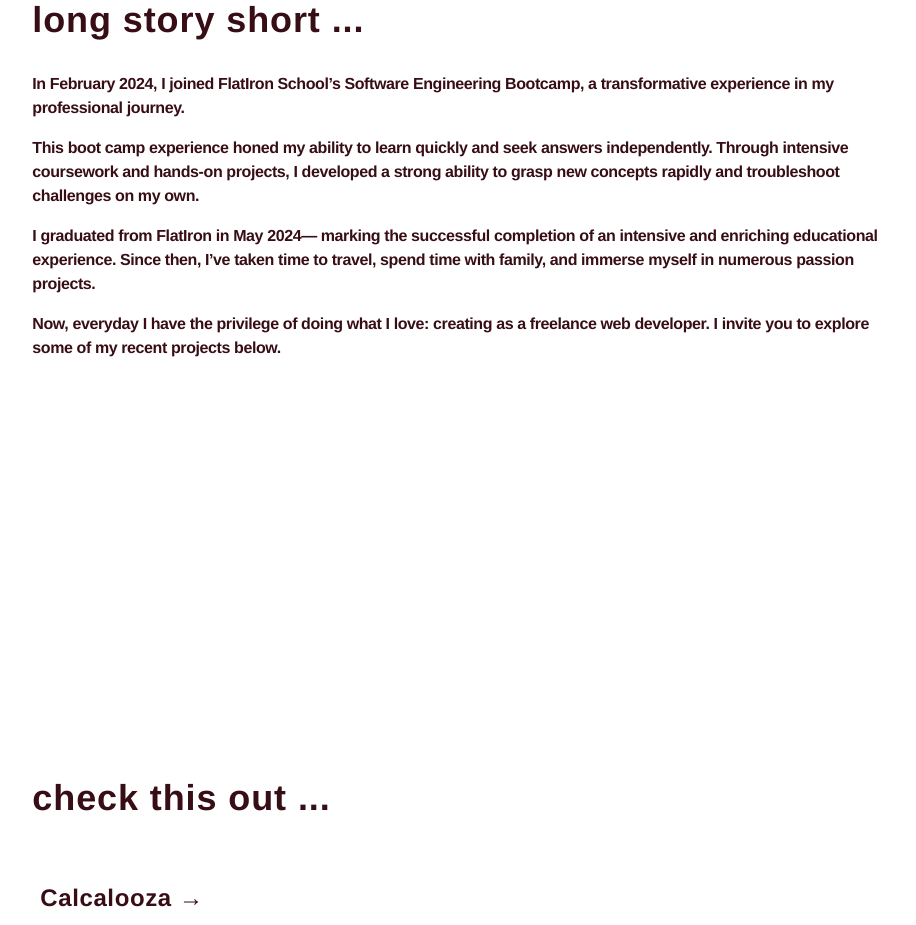
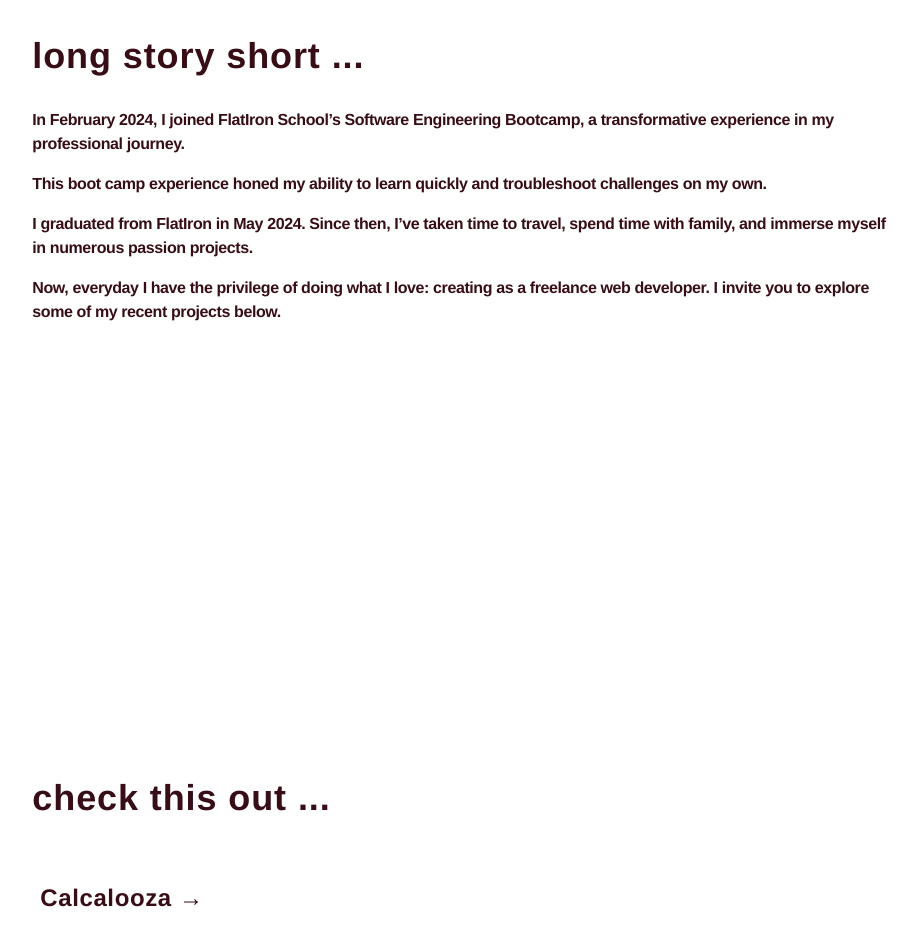
Before and after one commit to samanthacabrera/portfolio, a React (Vite) app: page / in a window 1280 px wide. Shown: the part 1100-2025 px from the top of the page, without its empty margins (181-1097 px from the left). Built offline with nearby package versions, Linux system fonts and the light colour scheme; no server answers.

Commit message:
updated intro

```diff
--- a/src/pages/homepage/Intro.jsx
+++ b/src/pages/homepage/Intro.jsx
@@ -10,8 +10,8 @@ function Intro() {
 
       <div className="space-y-4 tracking-tight">
         <p>In February 2024, I joined FlatIron School’s Software Engineering Bootcamp, a <span className="group-hover:text-slate-100 group-hover:text-opacity-50 transition duration-500"> transformative </span> experience in my professional journey.</p>
-        <p>This boot camp experience honed my ability to learn <span className="group-hover:text-slate-100 group-hover:text-opacity-50 transition duration-500 delay-200"> quickly </span> and seek answers independently. Through intensive coursework and hands-on projects, I developed a strong ability to grasp new concepts rapidly and <span className="group-hover:text-slate-100 group-hover:text-opacity-50 transition duration-500 delay-300"> troubleshoot </span>challenges on my own.</p>
-        <p>I graduated from FlatIron in May 2024— marking the successful completion of an intensive and enriching educational experience. Since then, I’ve taken time to travel, spend time with family, and <span className="group-hover:text-slate-100 group-hover:text-opacity-50 transition duration-500 delay-500"> immerse </span> myself in numerous passion projects.</p>
+        <p>This boot camp experience honed my ability to learn <span className="group-hover:text-slate-100 group-hover:text-opacity-50 transition duration-500 delay-200"> quickly </span> and <span className="group-hover:text-slate-100 group-hover:text-opacity-50 transition duration-500 delay-300"> troubleshoot </span>challenges on my own.</p>
+        <p>I graduated from FlatIron in May 2024. Since then, I’ve taken time to travel, spend time with family, and <span className="group-hover:text-slate-100 group-hover:text-opacity-50 transition duration-500 delay-500"> immerse </span> myself in numerous passion projects.</p>
         <p>Now, everyday I have the <span className="group-hover:text-slate-100 group-hover:text-opacity-50 transition duration-500 delay-700"> privilege </span> of doing what I love: creating as a freelance web developer. I invite you to <span className="group-hover:text-slate-100 group-hover:text-opacity-50 transition duration-500 delay-1000"> explore </span> some of my recent projects below.</p>
       </div>
 
```
